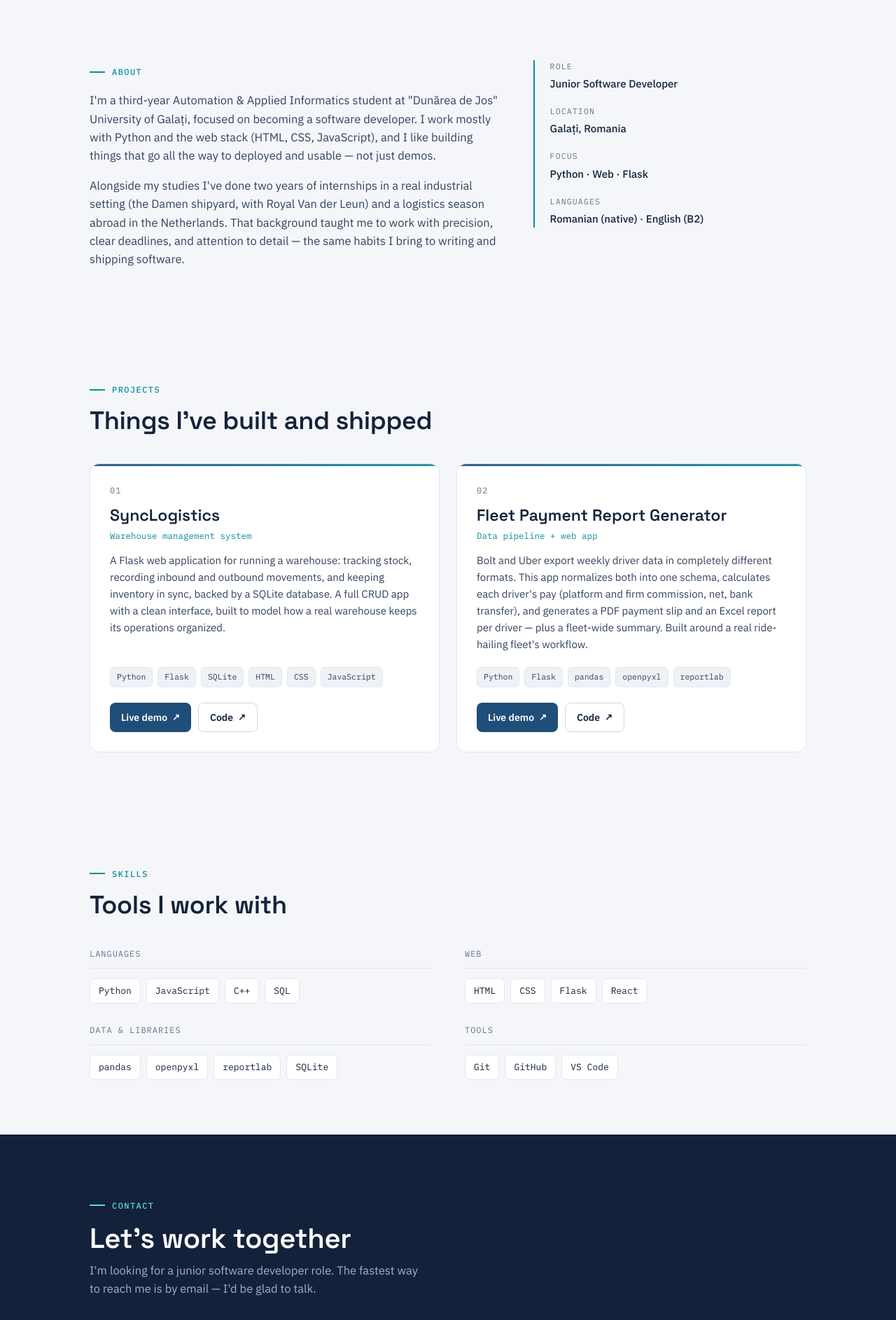
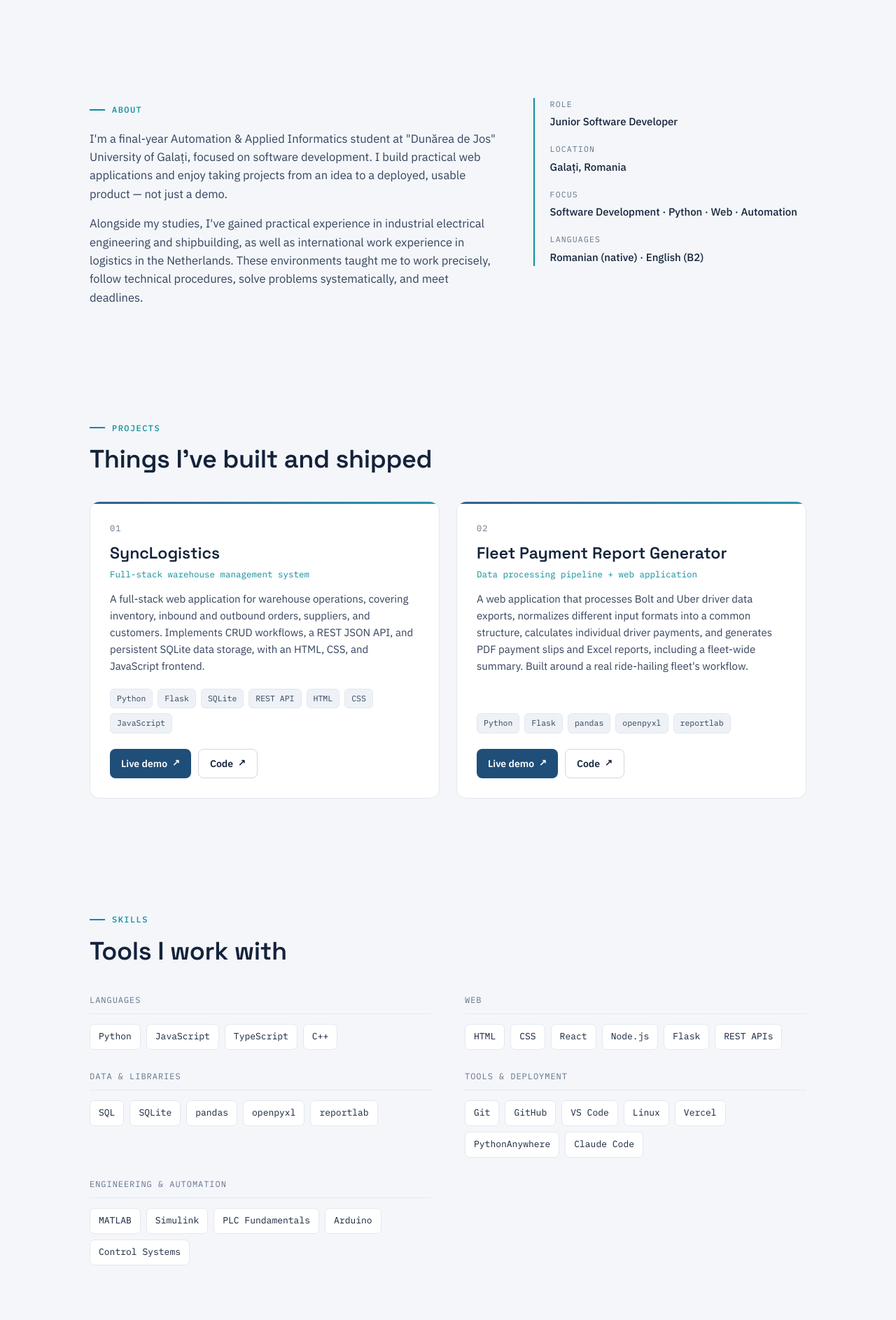
Before and after one commit to zdrj1337/Portfolio, a React (Vite) app: page / in a window 1280 px wide. Shown: the part 720-2606 px from the top of the page at 70% size. Built offline with nearby package versions, Linux system fonts and the light colour scheme.

Commit message:
Update portfolio for job applications

```diff
--- a/src/components/About.jsx
+++ b/src/components/About.jsx
@@ -5,13 +5,13 @@ export default function About() {
         <div className="about-grid">
           <div>
             <div className="eyebrow">About</div>
-            <p>I'm a third-year Automation &amp; Applied Informatics student at "Dunărea de Jos" University of Galați, focused on becoming a software developer. I work mostly with Python and the web stack (HTML, CSS, JavaScript), and I like building things that go all the way to deployed and usable — not just demos.</p>
-            <p>Alongside my studies I've done two years of internships in a real industrial setting (the Damen shipyard, with Royal Van der Leun) and a logistics season abroad in the Netherlands. That background taught me to work with precision, clear deadlines, and attention to detail — the same habits I bring to writing and shipping software.</p>
+            <p>I'm a final-year Automation &amp; Applied Informatics student at "Dunărea de Jos" University of Galați, focused on software development. I build practical web applications and enjoy taking projects from an idea to a deployed, usable product — not just a demo.</p>
+            <p>Alongside my studies, I've gained practical experience in industrial electrical engineering and shipbuilding, as well as international work experience in logistics in the Netherlands. These environments taught me to work precisely, follow technical procedures, solve problems systematically, and meet deadlines.</p>
           </div>
           <aside className="about-side">
             <div className="row"><div className="k">Role</div><div className="v">Junior Software Developer</div></div>
             <div className="row"><div className="k">Location</div><div className="v">Galați, Romania</div></div>
-            <div className="row"><div className="k">Focus</div><div className="v">Python · Web · Flask</div></div>
+            <div className="row"><div className="k">Focus</div><div className="v">Software Development · Python · Web · Automation</div></div>
             <div className="row"><div className="k">Languages</div><div className="v">Romanian (native) · English (B2)</div></div>
           </aside>
         </div>
--- a/src/components/Footer.jsx
+++ b/src/components/Footer.jsx
@@ -4,11 +4,19 @@ export default function Footer() {
       <div className="wrap">
         <div className="eyebrow">Contact</div>
         <h2>Let's work together</h2>
-        <p className="sub">I'm looking for a junior software developer role. The fastest way to reach me is by email — I'd be glad to talk.</p>
+        <p className="sub">
+          I'm looking for a remote junior software or engineering role. The fastest way to reach me is by email — I'd be glad to talk.
+        </p>
         <div className="contact-links">
-          <a href="mailto:florin.traian2004@yahoo.com" className="c-link"><span className="mono">@</span> florin.traian2004@yahoo.com</a>
-          <a href="https://github.com/zdrj1337" className="c-link" target="_blank" rel="noopener"><span className="mono">{'{ }'}</span> github.com/zdrj1337</a>
-          <a href="https://www.linkedin.com/in/florin-traian-zadorojneac-6325a93b7/" className="c-link" target="_blank" rel="noopener"><span className="mono">in</span> LinkedIn</a>
+          <a href="mailto:zadorojneacflorin@gmail.com" className="c-link">
+            <span className="mono">@</span> zadorojneacflorin@gmail.com
+          </a>
+          <a href="https://github.com/zdrj1337" className="c-link" target="_blank" rel="noopener">
+            <span className="mono">{'{ }'}</span> github.com/zdrj1337
+          </a>
+          <a href="https://www.linkedin.com/in/florin-traian-zadorojneac-6325a93b7/" className="c-link" target="_blank" rel="noopener">
+            <span className="mono">in</span> LinkedIn
+          </a>
         </div>
       </div>
       <div className="foot-base">
--- a/src/components/Hero.jsx
+++ b/src/components/Hero.jsx
@@ -2,10 +2,10 @@ export default function Hero() {
   return (
     <header className="hero" id="top">
       <div className="wrap">
-        <div className="status">// junior software developer · <b>Galați, RO</b> · open to work</div>
+        <div className="status">// software developer · <b>Galați, RO</b> · open to work</div>
         <h1>Florin-Traian<br />Zadorojneac</h1>
         <p className="lead">I build practical web apps that solve real operational problems.</p>
-        <p className="intro">Third-year Automation &amp; Applied Informatics student, focused on becoming a software developer. I work mostly with Python and Flask. Both projects below are live, and the code is on GitHub.</p>
+        <p className="intro">Final-year Automation &amp; Applied Informatics student focused on software development. I build and deploy practical web applications using Python, JavaScript and modern web technologies. I enjoy learning unfamiliar technologies, breaking complex problems into smaller parts, and turning ideas into working software.</p>
         <div className="cta-row">
           <a href="#projects" className="btn btn-primary">View projects <span className="arr">↓</span></a>
           <a href="https://github.com/zdrj1337" className="btn btn-outline" target="_blank" rel="noopener">GitHub <span className="arr">↗</span></a>
--- a/src/components/Nav.jsx
+++ b/src/components/Nav.jsx
@@ -8,7 +8,7 @@ export default function Nav() {
           <a href="#projects">Projects</a>
           <a href="#skills">Skills</a>
           <a href="#contact">Contact</a>
-          <a href="/cv.pdf" className="nav-cta" download="Florin-Traian-Zadorojneac-CV.pdf">Download CV</a>
+          <a href="/Zadorojneac%20Florin-Traian.pdf" className="nav-cta" download="Florin-Traian-Zadorojneac-CV.pdf">Download CV</a>
         </div>
       </div>
     </nav>
--- a/src/components/Skills.jsx
+++ b/src/components/Skills.jsx
@@ -1,8 +1,24 @@
 const groups = [
-  { title: 'Languages', items: ['Python', 'JavaScript', 'C++', 'SQL'] },
-  { title: 'Web', items: ['HTML', 'CSS', 'Flask', 'React'] },
-  { title: 'Data & libraries', items: ['pandas', 'openpyxl', 'reportlab', 'SQLite'] },
-  { title: 'Tools', items: ['Git', 'GitHub', 'VS Code'] },
+  {
+    title: 'Languages',
+    items: ['Python', 'JavaScript', 'TypeScript', 'C++'],
+  },
+  {
+    title: 'Web',
+    items: ['HTML', 'CSS', 'React', 'Node.js', 'Flask', 'REST APIs'],
+  },
+  {
+    title: 'Data & libraries',
+    items: ['SQL', 'SQLite', 'pandas', 'openpyxl', 'reportlab'],
+  },
+  {
+    title: 'Tools & deployment',
+    items: ['Git', 'GitHub', 'VS Code', 'Linux', 'Vercel', 'PythonAnywhere', 'Claude Code'],
+  },
+  {
+    title: 'Engineering & automation',
+    items: ['MATLAB', 'Simulink', 'PLC Fundamentals', 'Arduino', 'Control Systems'],
+  },
 ]
 
 export default function Skills() {
--- a/src/data/projects.js
+++ b/src/data/projects.js
@@ -2,19 +2,19 @@ export const projects = [
   {
     id: '01',
     name: 'SyncLogistics',
-    role: 'Warehouse management system',
+    role: 'Full-stack warehouse management system',
     description:
-      'A Flask web application for running a warehouse: tracking stock, recording inbound and outbound movements, and keeping inventory in sync, backed by a SQLite database. A full CRUD app with a clean interface, built to model how a real warehouse keeps its operations organized.',
-    tags: ['Python', 'Flask', 'SQLite', 'HTML', 'CSS', 'JavaScript'],
+      'A full-stack web application for warehouse operations, covering inventory, inbound and outbound orders, suppliers, and customers. Implements CRUD workflows, a REST JSON API, and persistent SQLite data storage, with an HTML, CSS, and JavaScript frontend.',
+    tags: ['Python', 'Flask', 'SQLite', 'REST API', 'HTML', 'CSS', 'JavaScript'],
     demo: 'https://synclogistics.pythonanywhere.com/',
     code: 'https://github.com/zdrj1337/SyncLogistics',
   },
   {
     id: '02',
     name: 'Fleet Payment Report Generator',
-    role: 'Data pipeline + web app',
+    role: 'Data processing pipeline + web application',
     description:
-      "Bolt and Uber export weekly driver data in completely different formats. This app normalizes both into one schema, calculates each driver's pay (platform and firm commission, net, bank transfer), and generates a PDF payment slip and an Excel report per driver — plus a fleet-wide summary. Built around a real ride-hailing fleet's workflow.",
+      "A web application that processes Bolt and Uber driver data exports, normalizes different input formats into a common structure, calculates individual driver payments, and generates PDF payment slips and Excel reports, including a fleet-wide summary. Built around a real ride-hailing fleet's workflow.",
     tags: ['Python', 'Flask', 'pandas', 'openpyxl', 'reportlab'],
     demo: 'https://fleetreports.pythonanywhere.com/',
     code: 'https://github.com/zdrj1337/FleetReports',
```
Also changed, not shown: 2 other files (tests, documents, lock files or other folders).
